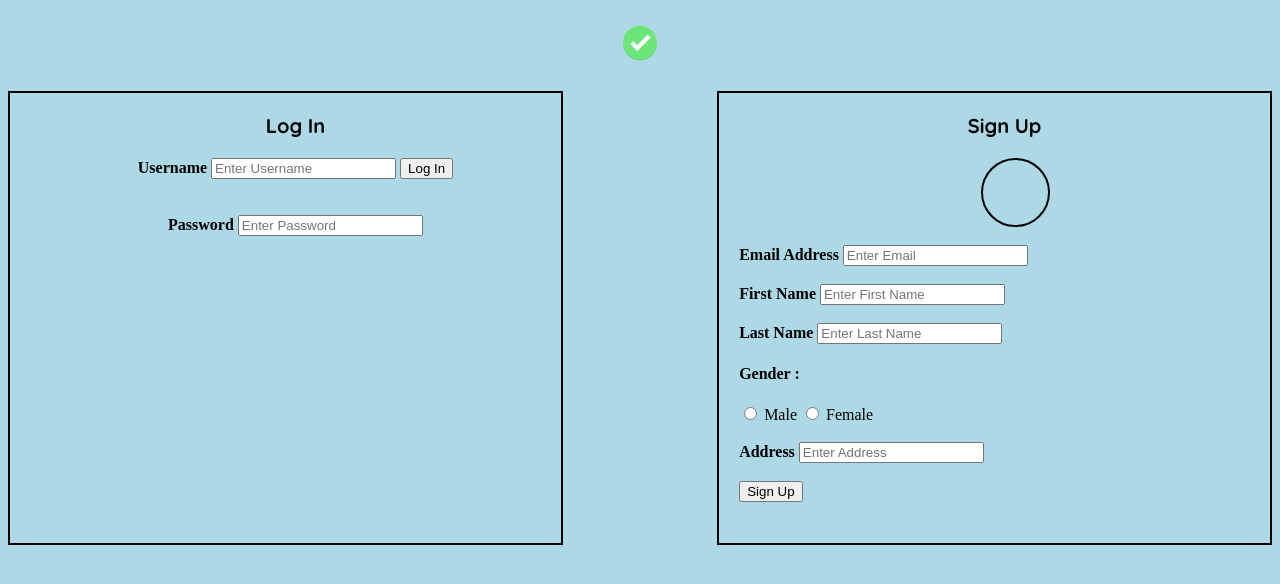
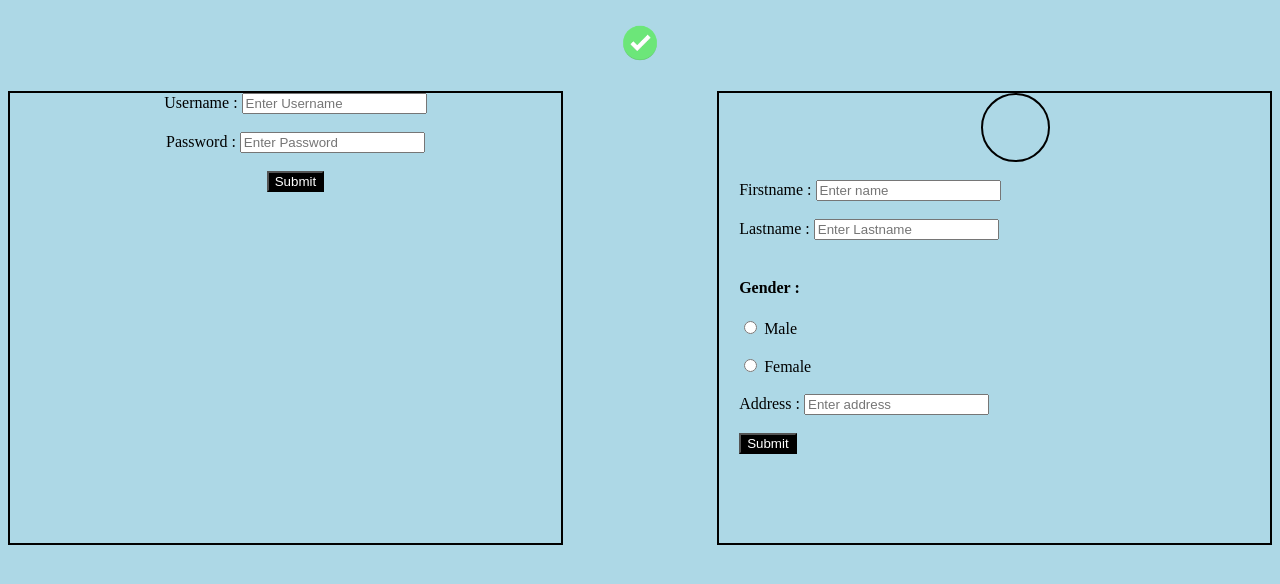
Before and after one commit to madhvikokil/hello, a plain HTML site: page Assignment/index.html in a window 1280 px wide. Shown: the part 64-648 px from the top of the page. Drawn offline with Linux system fonts and the light colour scheme.

Commit message:
21 June changes

```diff
--- a/Assignment/index.html
+++ b/Assignment/index.html
@@ -5,6 +5,7 @@
         <h1> TODo App</h1><img src="todo.png" alt="Avatar" class="todo-image"><br><br>
         <link href="https://fonts.googleapis.com/css?family=Quicksand:400,500,700&display=swap" rel="stylesheet">
         <link rel="stylesheet" href="stylesheet.css">
+        <meta name="viewport" content="width=device-width, initial-scale=1">
 
         <script src="script.js">
 
@@ -12,47 +13,37 @@
     </head>
     <title> JavaScript Assignment </title>
     <body>
-        <form>
-            <section class="app">
+
+
             <div class= "login-container">
-                <p> Log In </p>
-                <label for="uname"><b>Username</b></label>
-                <input type="text" placeholder="Enter Username" name="text1"  >
-                <input type="button" value="Log In" onclick="allLetter(text1)"/><br><br><br>
-                <label for="psw"><b>Password</b></label>
-                <input type="password" placeholder="Enter Password" name="psw" ><br><br>
+                <form name="login" method="post" >
+                Username : <input type="text" placeholder="Enter Username" name="uname" value=""><br><br>
+                Password : <input type="password" placeholder="Enter Password" name="pwd" value=""><br><br>
+                    <input type="submit" value="Submit" onclick="validation()">
 
             </div>
 
+
             <div class="signup-container">
-                <p> Sign Up </p>
                 <div class="profile-photo">
 
                 </div><br>
-                <label for="email"><b>Email Address</b></label>
-                <input type="text" placeholder="Enter Email" name="uname" onclick = "validateEmail()" ><br><br>
-                <label for="name"><b>First Name</b></label>
-                <input type="text" placeholder="Enter First Name" name="uname" ><br><br>
-                <label for="name"><b>Last Name</b></label>
-                <input type="text" placeholder="Enter Last Name" name="uname" ><br>
+
+                Firstname : <input type="text" placeholder="Enter name" name="fname" value=""><br><br>
+                Lastname : <input type="text" placeholder="Enter Lastname" name="lname" value=""><br><br>
 
                 <h4> Gender :</h4>
-                <input type="radio" name="gender" value="male"> Male
-                <input type="radio" name="gender" value="female"> Female<br><br>
+                <input type="radio" name="gender" value="radio"> Male<br><br>
+                <input type="radio" name="gender" value="radio1"> Female<br><br>
 
-                <label for="address"><b>Address</b></label>
-                <input type="text" placeholder="Enter Address" name="uname" ><br><br>
+                Address : <input type="text" placeholder="Enter address" name="address" value=""><br><br>
 
-                <button type="submit">Sign Up</button>
+                <input type="submit" value="Submit" onclick="register()">
+
+            </form>
+            </div>
 
 
 
-
-
-            </div>
-
-    </section>
-        </form>
-
     </body>
 </html>
--- a/Assignment/script.js
+++ b/Assignment/script.js
@@ -1,15 +1,76 @@
-function allLetter(text1,password){
-      var letters = /^[A-Za-z]+$/;
-      if(text1.value.match(letters))
-      {
-      alert('Your name have accepted : you can try another');
-      return true;
-      }
-      else
-      {
-      alert('Please input alphabet characters only');
-      return false;
-      }
+// Validation of Username and password
+
+function validation(){
+  var uname = document.login.uname.value;
+  var pwd = document.login.pwd.value;
+
+  if(uname=="")
+  {
+      alert("Username should not be blank");
+      return;
+  }
+  else if(pwd =="")
+  {
+    alert("Password should not be blank");
+    return;
+  }
+  var usenameRegex = "(*[a-z])(*[A-Z]).{4,}";
+  var passwordRegex = "(?=.*\d)(?=.*[a-z])(?=.*[A-Z]).{8,}";
+  /* var passwordResult = pwd .match(passwordRegex); */
+  if((pwd.match(passwordRegex)) && (uname.match(usenameRegex)))
+  {
+
+      document.write(window.open('https://developer.mozilla.org/en-US/docs/Web/JavaScript/Reference/Global_Objects/String/match'));
+
+  }
+  else{
+      alert('Wrong...!')
+  }
+  /* var passwordRegex = "(?=.*[a-z])(?=.*[A-Z]).{2,}";
+  if)
+  {
+
+    document.write(window.open('https://developer.mozilla.org/en-US/docs/Web/JavaScript/Reference/Global_Objects/String/match'));
+
+  }
+  else{
+      alert('Wrong...!')
+  } */
+
+}
+
+// For sign-up page
+
+function register() {
+  var fname = document.login.fname.value;
+  var lname = document.login.lname.value;
+  var address = document.login.address.value;
+
+  if(fname=="" ||lname =="" ||address==""){
+    alert("Fields should not be blank");
+    return;
+}
+
+var firstnameRegex = '[a-zA-Z]';
+var firstnameResult = fname.match(firstnameRegex);
+
+if(!firstnameResult){
+  alert("invalid");
+}
+
+var lastnameRegex = '[a-zA-Z]';
+var lastnameResult = lname.match(lastnameRegex);
+
+if(!lastnameRegex){
+  alert("invalid");
+}
+
+var addressRegex = '[a-zA-Z]';
+var addressResult = address.match(addressRegex);
+
+
+document.write(window.open('https://www.the-art-of-web.com/javascript/validate-password/'));
+
 
 
 }
--- a/Assignment/stylesheet.css
+++ b/Assignment/stylesheet.css
@@ -58,3 +58,8 @@ p{
     border:2px solid black;
     float:right;
 }
+
+input[type=submit]{
+    background-color:black;
+    color:white;
+}
```
Also changed, not shown: Assignment/one.html (+2 -2 lines), Assignment/successfully.txt (added), 1 other file.
